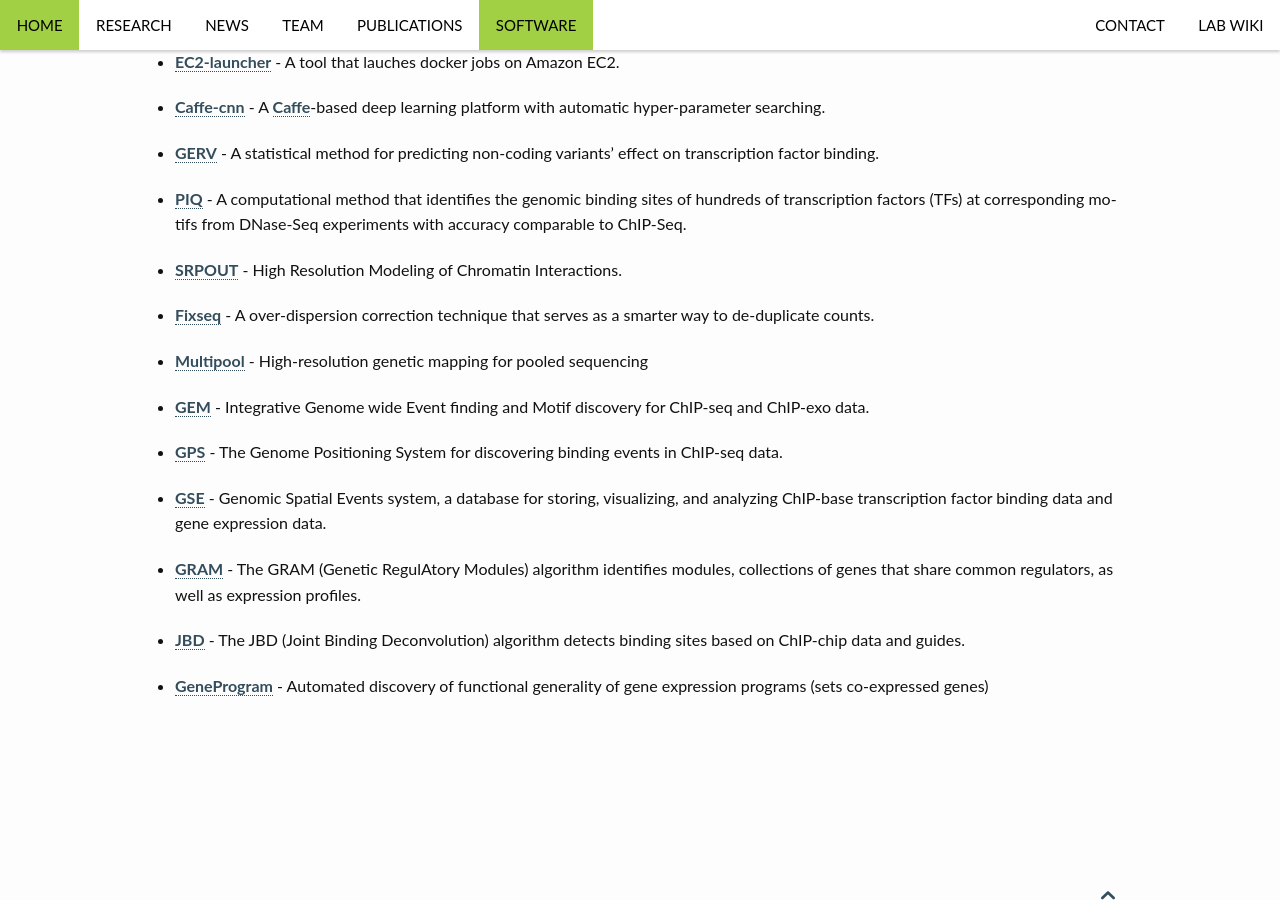
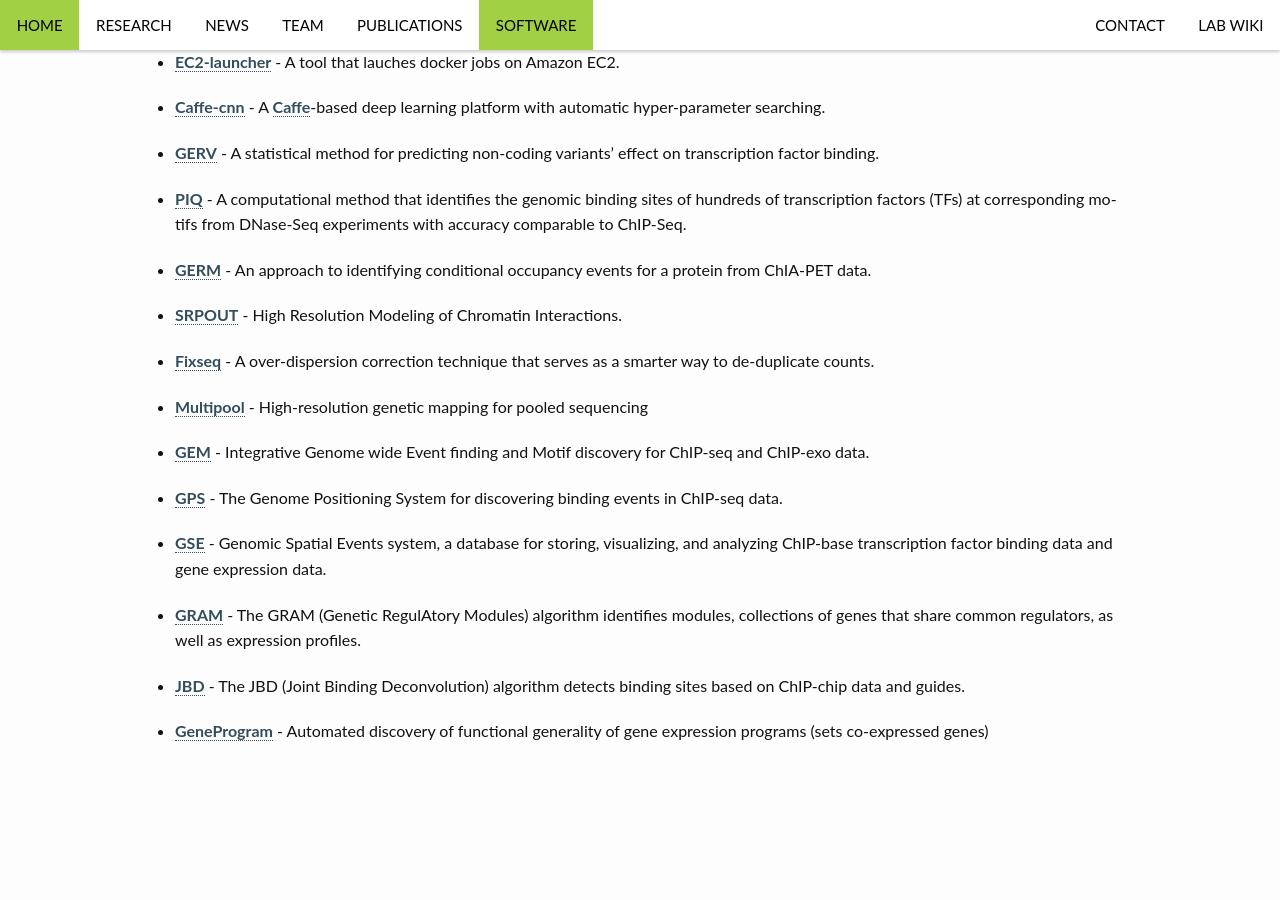
Before and after one commit to gifford-lab/gifford-lab.github.io, a Jekyll site: the page built from pages/software.md, in a window 1280 px wide and 900 px high, scrolled down 471 px. Built offline with Jekyll 4.4.1, drawn with Linux system fonts in a browser that asks for light colours.

Commit message:
add GERM from Chris

```diff
--- a/pages/software.md
+++ b/pages/software.md
@@ -15,7 +15,10 @@
 
    * [GERV](http://gerv.csail.mit.edu/) - A statistical method for predicting non-coding variants' effect on transcription factor binding.
 
+
    * [PIQ](http://piq.csail.mit.edu/) - A computational method that identifies the genomic binding sites of hundreds of transcription factors (TFs) at corresponding motifs from DNase-Seq experiments with accuracy comparable to ChIP-Seq.
+
+   * [GERM](https://github.com/christopherreeder/germ) - An approach to identifying conditional occupancy events for a protein from ChIA-PET data.
 
    * [SRPOUT](https://github.com/gifford-lab/SPROUT) - High Resolution Modeling of Chromatin Interactions.
 
```
